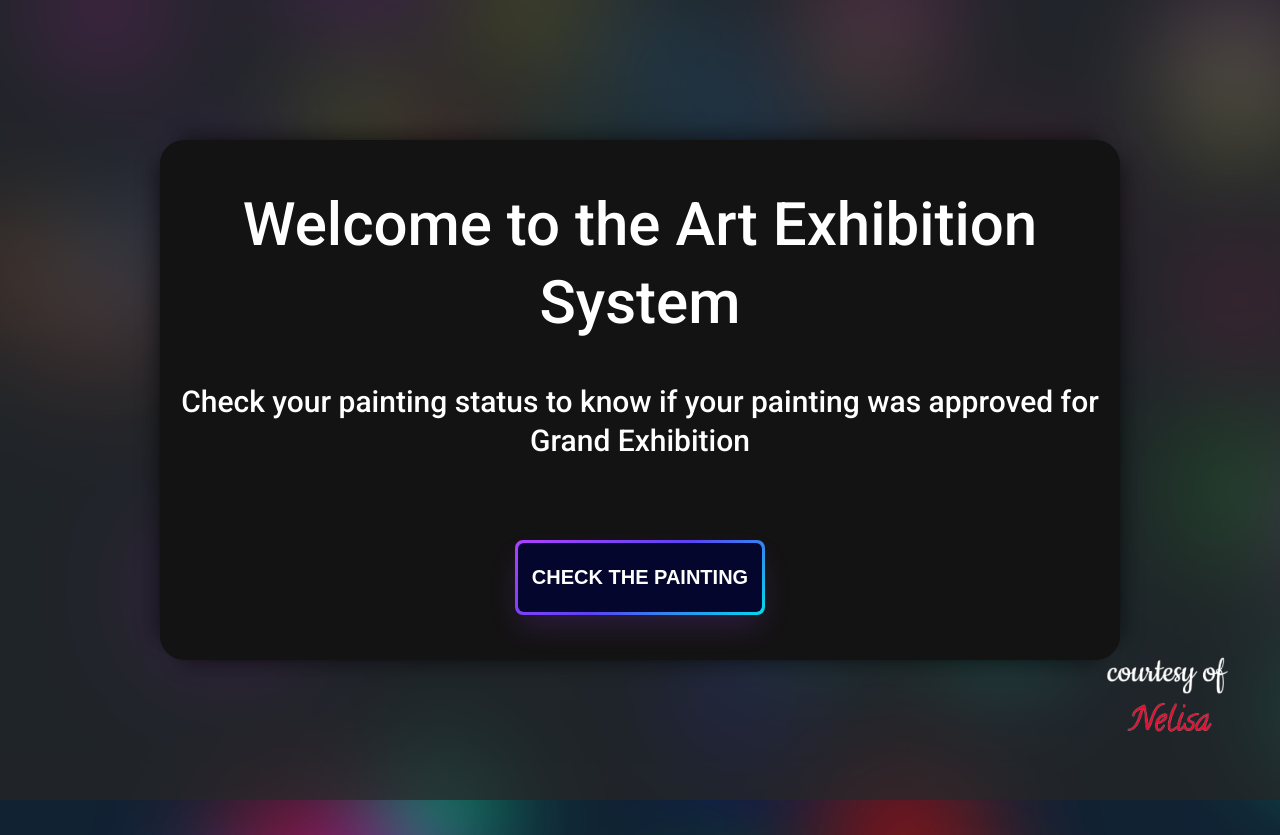
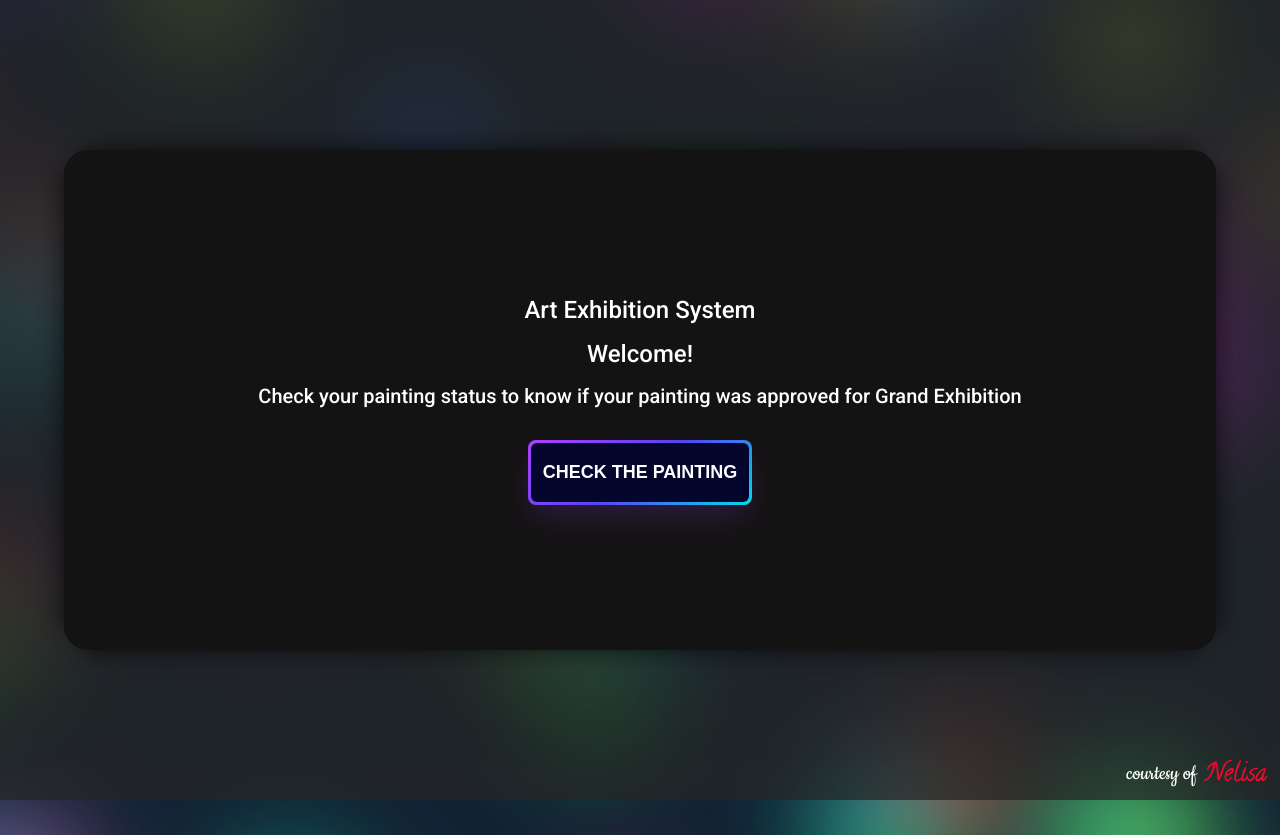
Before and after one commit to NeoHelisa/art-expo-checker, a React (Vite) app: page / in a window 1280 px wide. Before the commit the page ends 800 px from the top, so only its background shows below. Built offline with nearby package versions, Linux system fonts and the light colour scheme; a web font is replaced by a local one.

Commit message:
Adjusted SCSS. Updated mockData.

```diff
--- a/src/App.jsx
+++ b/src/App.jsx
@@ -20,7 +20,7 @@
   };
 
   const handleBack = () => {
-    setStep('code');
+    setStep('welcome');
     setError(false);
   };
 
--- a/src/components/PaintingInfo.jsx
+++ b/src/components/PaintingInfo.jsx
@@ -9,13 +9,53 @@
       </div>
       <div className='content'>
         <div className='info-wrapper'>
-          <div className='details'>
-            <p>Country: <span>{painting.country}</span></p>
-            <p>Artist: <span>{painting.artist}</span></p>
-            <p>Title: <span>{painting.title}</span></p>
-            <p>Owner: <span>{painting.owner}</span></p>
-            <p>Status: <span style={{ color: statusColor, fontWeight: 'bold' }}>{painting.status}</span></p>
-            <h3>Thank you!</h3>
+          <div className='details-container'>
+            <div className='details-wrapper'>
+              <div className='details'>
+                <table>
+                  <tr>
+                    <td>
+                      <span className='info-title'>Country:</span>
+                    </td>
+                    <td>
+                      <span>{painting.country}</span>
+                    </td>
+                  </tr>
+                  <tr>
+                    <td>
+                      <span className='info-title'>Artist:</span>
+                    </td>
+                    <td>
+                      <span>{painting.artist}</span>
+                    </td>
+                  </tr>
+                  <tr>
+                    <td>
+                      <span className='info-title'>Title:</span>
+                    </td>
+                    <td>
+                      <span>{painting.title}</span>
+                    </td>
+                  </tr>
+                  <tr>
+                    <td>
+                      <span className='info-title'>Owner:</span>
+                    </td>
+                    <td>
+                      <span>{painting.owner}</span>
+                    </td>
+                  </tr>
+                  <tr>
+                    <td>
+                      <span className='info-title'>Status:</span>
+                    </td>
+                    <td>
+                      <span style={{ color: statusColor, fontWeight: 'bold' }}>{painting.status}</span>
+                    </td>
+                  </tr>
+                </table>
+              </div>
+            </div>
           </div>
           <div className='img-wrapper'>
             <img src={painting.image} alt={painting.title} />
--- a/src/components/WelcomeScreen.jsx
+++ b/src/components/WelcomeScreen.jsx
@@ -5,7 +5,8 @@
     <div className="welcome-screen">
       <div className="background"></div>
       <div className="content">
-        <h1 className='roboto-medium'>Welcome to the Art Exhibition System</h1>
+        <h1 className='roboto-medium'>Art Exhibition System</h1>
+        <h1 className='roboto-medium'>Welcome!</h1>
         <h2 className='roboto-medium'>Check your painting status to know if your painting was approved for Grand Exhibition</h2>
         <button onClick={onClick}><span className="text">Check the painting</span></button>
       </div>
--- a/src/index.scss
+++ b/src/index.scss
@@ -11,9 +11,13 @@
 }
 
 html {
-  font: 5vmin/1.3 Serif;
   overflow: hidden;
   background: #123;
+
+  * {
+    box-sizing: border-box;
+    font-size: 16px;
+  }
 }
 
 body, head {
@@ -115,6 +119,25 @@
   font-style: normal;
 }
 
+@media screen and (max-width: 767px) {
+  html body .code-input .content {
+    gap: 3rem;
+
+    & > *, .button {
+      width: 80%;
+    }
+
+    h2, input, button {
+    font-size: 1.5rem;
+      margin: 0;
+    }
+  }
+
+  html body .painting-info .content{
+    height: 70%;
+  }
+}
+
 .welcome-screen, .code-input, .painting-info {
   height: 100%;
   width: 100%;
@@ -131,14 +154,15 @@
     background-size: contain;
     background-repeat: no-repeat;
     background-position: center;
-    max-height: 200px;
-    max-width: 200px;
+    max-height: 120px;
+    max-width: 150px;
     width: 100%;
     height: 100%;
     object-fit: cover;
     position: absolute;
     bottom: 0;
     right: 10px;
+    margin-bottom: -35px;
   }
 
   .error {
@@ -154,7 +178,7 @@
     border-radius: 8px;
     padding: 5px;
     border: hsla(195.6584553314, 100%, 50%, 0.9) 4px solid;
-    font-size: 0.5rem;
+    font-size: 1rem;
     font-weight: 600;
     text-align: center;
     margin-top: 0.75rem;
@@ -162,9 +186,9 @@
 
   .content {
     background-color: #141313;
-    min-height: 500px;
-    height: 65%;
-    width: 75%;
+    height: 500px;
+    width: 90%;
+    gap: 1.5rem;
     margin-left: auto;
     margin-right: auto;
     border-radius: 24px;
@@ -174,10 +198,15 @@
     flex-direction: column;
     align-items: center;
     position: relative;
+    padding: 15px;
+
+    @media screen and (min-width: 768px) {
+        gap: 0;
+    }
 
     p {
       color: white;
-      font-size: 0.625rem;
+      font-size: 1.125rem;
 
       span {
         font-weight: 400;
@@ -189,11 +218,11 @@
     }
 
     h2 {
-      font-size: 0.75rem;
+      font-size: 1.25rem;
     }
 
     h3 {
-      font-size: 0.625rem;
+      font-size: 1rem;
     }
 
     h1, h2, h3 {
@@ -206,31 +235,102 @@
     .info-wrapper {
       display: flex;
       flex-wrap: wrap;
+      flex-direction: column-reverse;
+      width: 90%;
 
       @media screen and (min-width: 768px) {
         flex-wrap: nowrap;
+        flex-direction: row;
+      }
+
+      .details-container {
+        display: flex;
+        justify-content: center;
+        align-items: center;
+
+
+        @media screen and (min-width: 768px) {
+          justify-content: flex-end;
+          width: 50%;
+        }
+      }
+
+      .details-wrapper {
+        background-image: linear-gradient(144deg, #AF40FF, #5B42F3 50%, #00DDEB);
+        box-shadow:
+        0 4px 8px rgba(175, 64, 255, 0.5),
+        0 4px 16px rgba(91, 66, 243, 0.5),
+        0 4px 24px rgba(0, 221, 235, 0.5);
+        border-radius: 8px;
+        margin-top: 0.5rem;
+        padding: 3px;
+        width: 100%;
+        max-width: 400px;
+
+        @media screen and (min-width: 768px) {
+          width: 90%;
+        }
       }
 
       .details {
         display: flex;
         flex-direction: column;
         justify-content: center;
+        align-items: center;
+        background-color: rgb(5, 6, 45);
+        padding: 15px;
+        border-radius: 8px;
+
+        tr, td {
+          color: white;
+        }
+
+        tr td:first-of-type {
+          text-align: right;
+          padding-right: 0.5rem;
+        }
+
+        tr td:last-of-type {
+          word-wrap: break-word;
+          display: flex;
+        }
+
+        p {
+          width: 100%;
+        }
+
+        .info-title {
+          font-weight: 600;
+          display: inline-flex;
+          font-size: 1.125rem;
+          text-align: center;
+          justify-content: flex-end;
+        }
       }
 
       .img-wrapper {
+        display: flex;
+        justify-content: center;
+        align-items: center;
+
+        @media screen and (min-width: 768px) {
+          width: 65%;
+        }
+
         img {
-          max-height: 200px;
+          max-width: 100%;
+          max-height: 250px;
 
           @media screen and (min-width: 768px) {
             max-height: 350px;
+            max-width: unset;
+            max-width: 100%;
           }
         }
       }
     }
 
   button {
-    margin: 0.5rem;
-    margin-top: 1.5rem;
     align-items: center;
     background-image: linear-gradient(144deg,#AF40FF, #5B42F3 50%,#00DDEB);
     border: 0;
@@ -240,11 +340,9 @@
     color: #FFFFFF;
     display: flex;
     font-family: Phantomsans, sans-serif;
-    font-size: 20px;
+    font-size: 1.125rem;
     justify-content: center;
     line-height: 1em;
-    max-width: 100%;
-    min-width: 140px;
     padding: 3px;
     text-decoration: none;
     user-select: none;
@@ -252,12 +350,18 @@
     touch-action: manipulation;
     white-space: nowrap;
     cursor: pointer;
-    height: 75px;
-    width: 250px;
+    height: 60px;
     display: flex;
     justify-content: center;
     align-items: center;
+    width: fit-content;
+    min-width: 120px;
 
+    @media screen and (min-width: 768px) {
+      margin: 0.5rem;
+      height: 65px;
+      margin-top: 1.5rem;
+    }
   }
 
   button:active,
@@ -276,7 +380,8 @@
     align-items: center;
     text-transform: uppercase;
     font-weight: 600;
-    font-size: 20px;
+    font-size: 1.125rem;
+    padding: 0 0.75rem;
   }
 
   button:hover span {
--- a/src/mockData.json
+++ b/src/mockData.json
@@ -79,6 +79,15 @@
         "owner": "ShoeFlo",
         "image": "https://i.postimg.cc/PrNPq7ct/Iceland-wv190.png",
         "status": "Qualified"
+    },
+    {
+        "code": "11223344",
+        "country": "sadasf dasflsk fasdfasdf asdfa sdfasdfasdf",
+        "artist": "aadfadfa sfasdfa fasfdafa fadsf",
+        "title": "asdasf dfsfsdfsdf sdfsdfsdfsdfsdfsdfsd",
+        "owner": "asdasfas dasfafasfasfasfafasfa",
+        "image": "https://i.postimg.cc/PrNPq7ct/Iceland-wv190.png",
+        "status": "Not qualified"
     },
     {
         "code": "509234",
```
Also changed, not shown: public/mazovia_main_banner.png.
